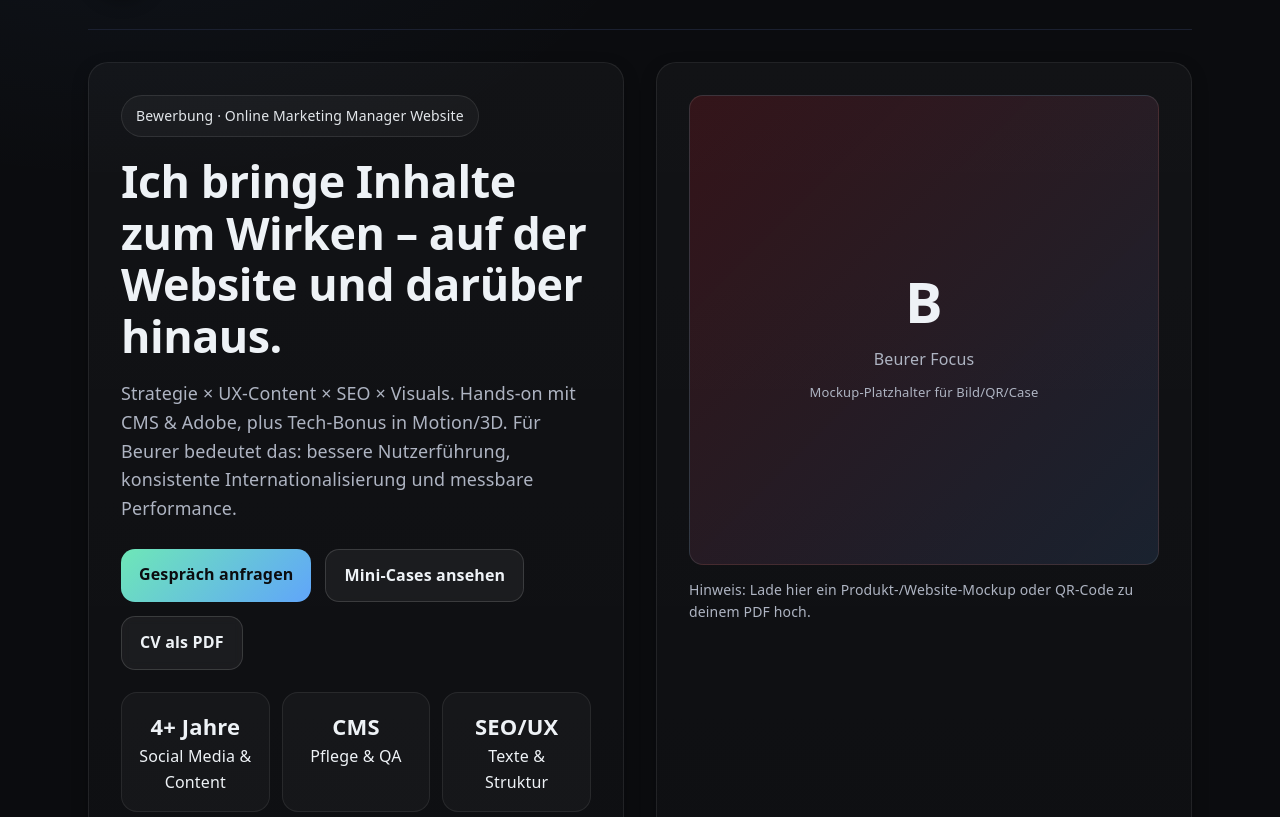
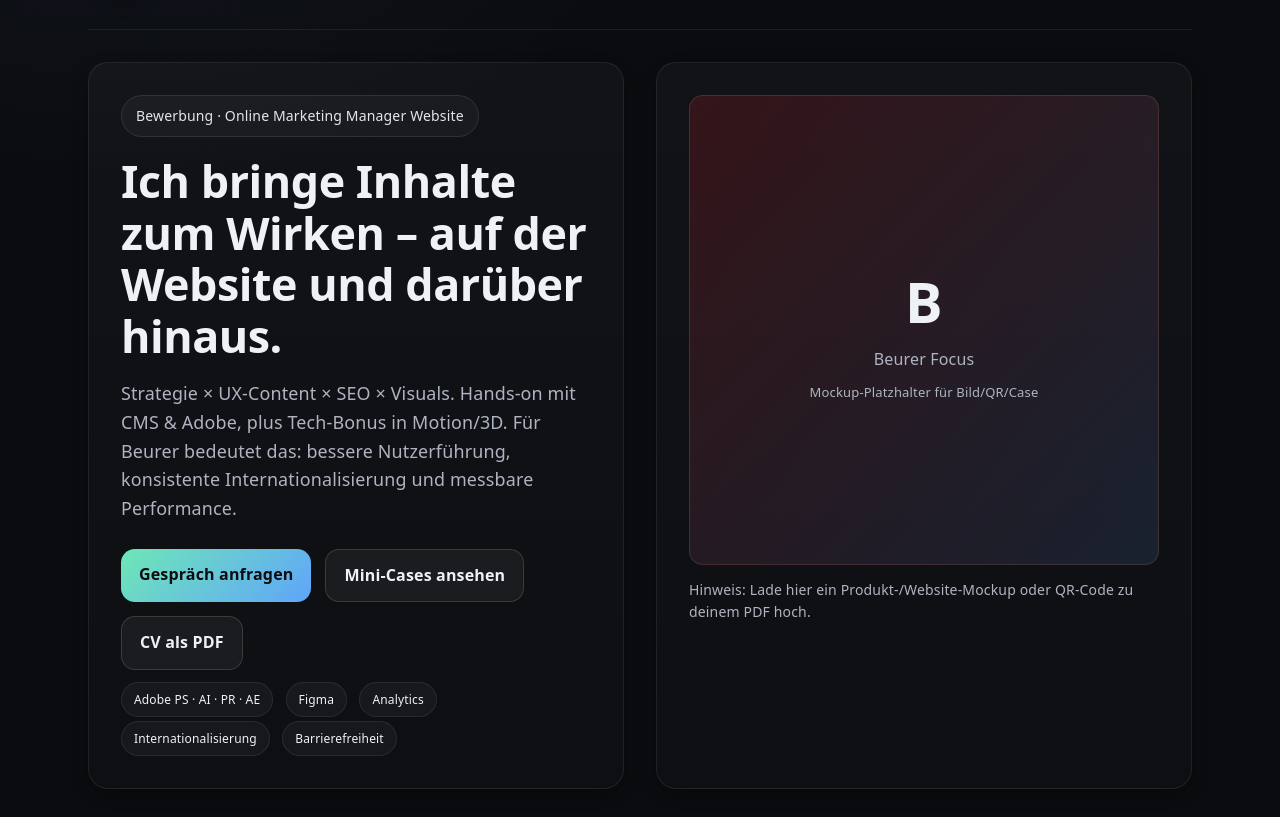
Before and after one commit to d-o-m-b-o/bewerbung, a plain HTML site: page index.html in a window 1280 px wide. Shown: the part 127-944 px from the top of the page. Drawn offline with Linux system fonts and the light colour scheme.

Commit message:
Update index.html

```diff
--- a/index.html
+++ b/index.html
@@ -187,11 +187,11 @@
           <a class="btn ghost" href="#cases">Mini-Cases ansehen</a>
           <a class="btn ghost" href="#cv" onclick="alert('Platzhalter – verlinke hier dein PDF-CV.');return false;">CV als PDF</a>
         </div>
-        <div class="hero stats">
+      <!--    <div class="hero stats">
           <div class="stat"><div class="n">4+ Jahre</div><div class="l">Social Media & Content</div></div>
           <div class="stat"><div class="n">CMS</div><div class="l">Pflege & QA</div></div>
           <div class="stat"><div class="n">SEO/UX</div><div class="l">Texte & Struktur</div></div>
-        </div>
+        </div> -->
         <div style="margin-top:8px">
           <span class="pill">Adobe PS · AI · PR · AE</span>
           <span class="pill">Figma</span>
```
